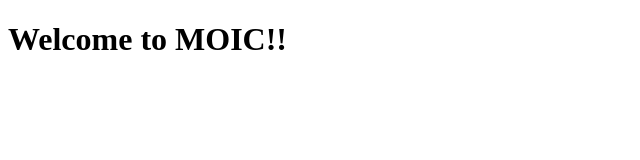
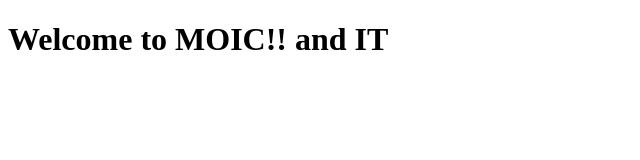
Before and after one commit to AliAbdElrahman74/Moic_Git_Test, a plain HTML site: page index.html in a window 1280 px wide. Shown: the whole page, without its empty margins (0-640 px from the left). Drawn offline with Linux system fonts and the light colour scheme.

Commit message:
adding IT in the statement

```diff
--- a/index.html
+++ b/index.html
@@ -4,6 +4,6 @@
 	<title></title>
 </head>
 <body>
-<h1>Welcome to MOIC!! </h1>
+<h1>Welcome to MOIC!! and IT </h1>
 </body>
 </html>
```
